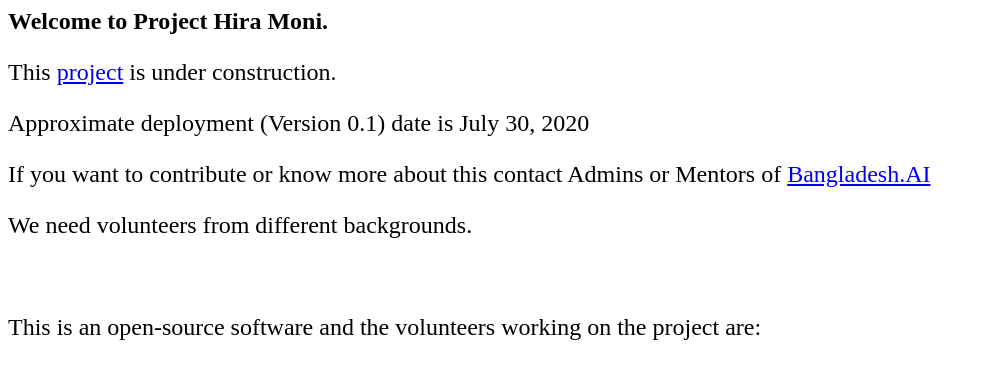
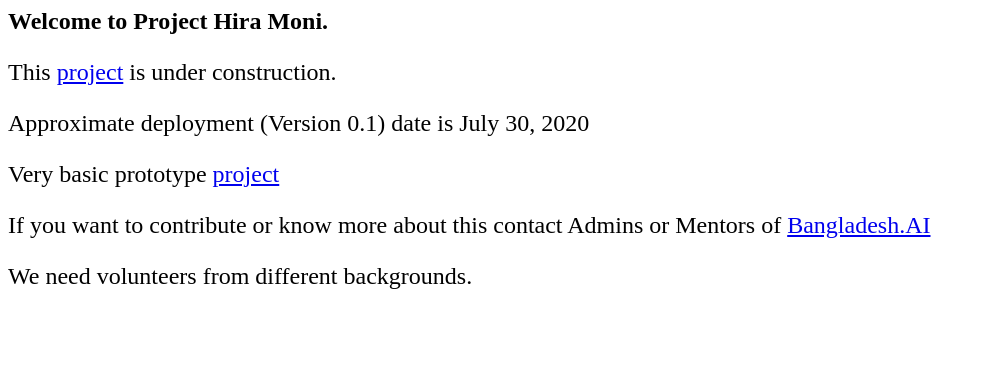
Before and after one commit to Mak-Ta-Reque/Project-Hira-Moni-PHM, a Django app: page / in a window 1280 px wide. Shown: the top 366 px of the page, without its empty margins (0-983 px from the left). Run offline with Django 3.2, Linux system fonts and the light colour scheme; parts of the project's set-up code (start-up, migrations or seed data) failed here and were passed over.

Commit message:
prototype added

```diff
--- a/violance_analytics/dashboard/templates/index.html
+++ b/violance_analytics/dashboard/templates/index.html
@@ -2,6 +2,7 @@
 <h2>Welcome to Project Hira Moni.</h2>
 <p style="font-size: 1.5em;">This <a href="https://github.com/Mak-Ta-Reque/Project-Hira-Moni-PHM">project</a> is under construction.</p>
 <p style="font-size: 1.5em;">Approximate deployment (Version 0.1) date is July 30, 2020&nbsp;</p>
+<p style="font-size: 1.5em;">Very basic prototype <a href="https://phm-bangladesh-ai.herokuapp.com/chart">project</a> </p>
 <p style="font-size: 1.5em;">If you want to contribute or know more about this contact Admins or Mentors of <a href="https://www.facebook.com/groups/390848038533199/permalink/391979415086728/">Bangladesh.AI</a></p>
 <p style="font-size: 1.5em;">We need volunteers from different backgrounds.</p>
 <p style="font-size: 1.5em;">&nbsp;</p>
```
